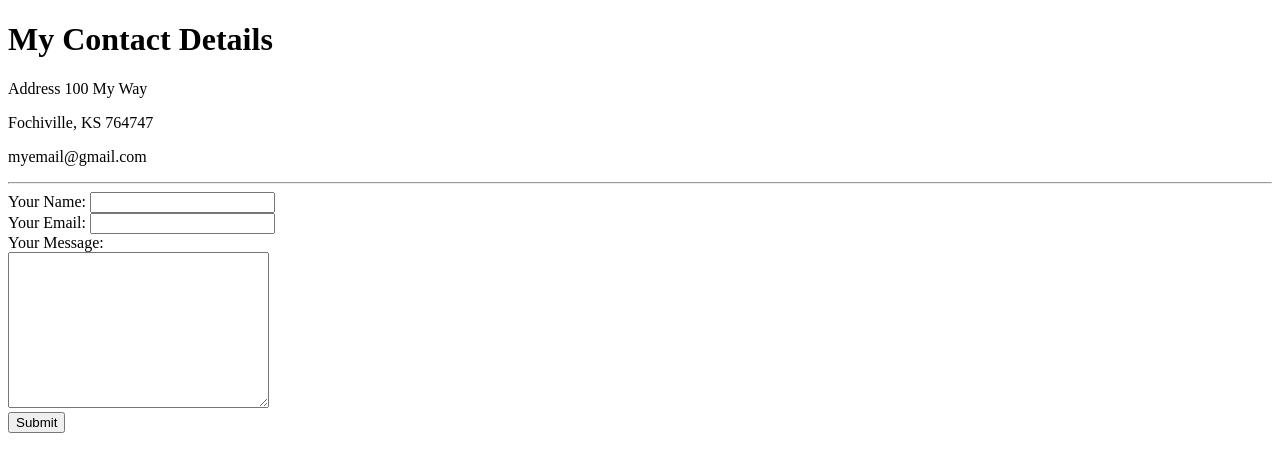
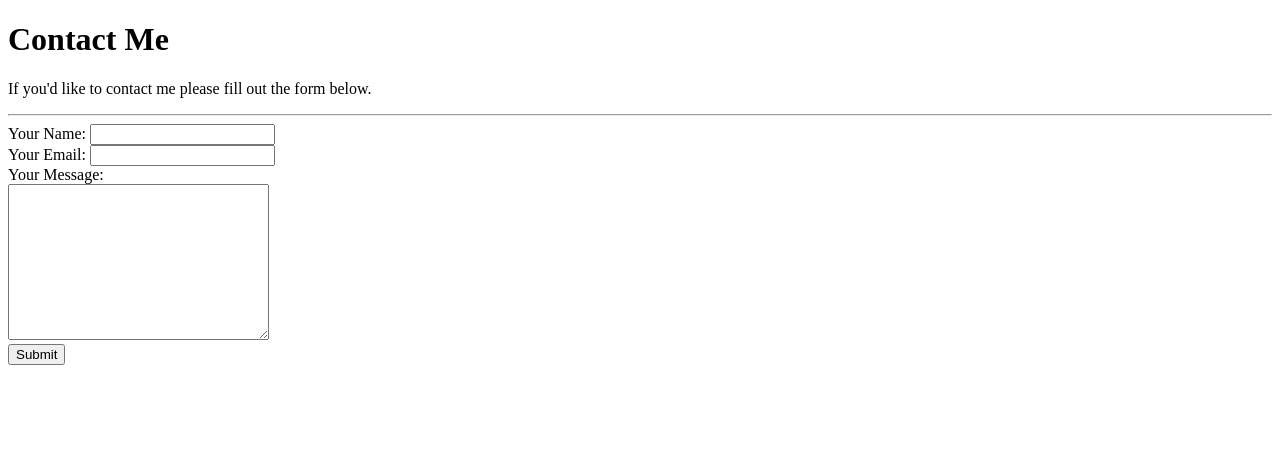
Before and after one commit to maggietaylorcodes/cv, a plain HTML site: page contactme.html in a window 1280 px wide. Drawn offline with Linux system fonts and the light colour scheme.

Commit message:
Updated contactme.html
It had incorrect information as I was still testing things out - updated to work with correct email

```diff
--- a/contactme.html
+++ b/contactme.html
@@ -7,12 +7,10 @@
 </head>
 
 <body>
-  <h1>My Contact Details</h1>
-  <p>Address 100 My Way</p>
-  <p>Fochiville, KS 764747</p>
-  <p>myemail@gmail.com</p>
+  <h1>Contact Me</h1>
+  <p>If you'd like to contact me please fill out the form below.</p>
 <hr>
-  <form action="mailto:myemail@gmail.com" method="post" enctype="text/plain">
+  <form action="mailto:librarywithmstaylor@gmail.com" method="post" enctype="text/plain">
     <label>Your Name:</label>
     <input type="text" name="yourname" value=""><br>
     <label>Your Email:</label>
```
